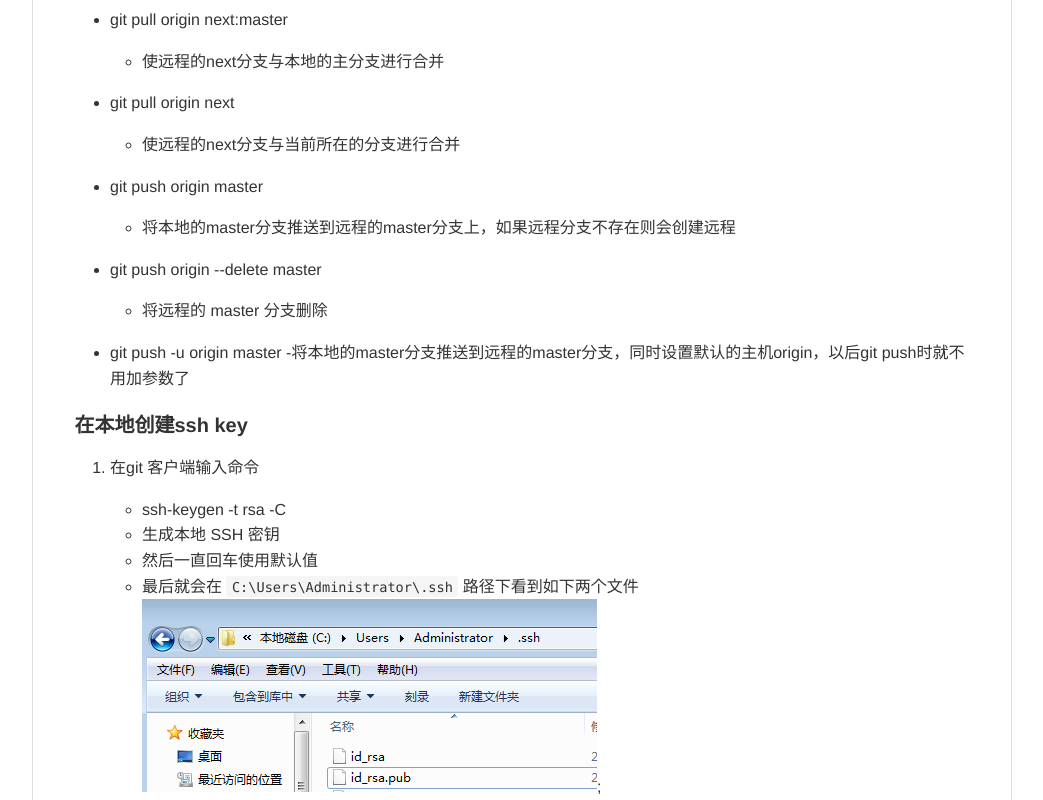
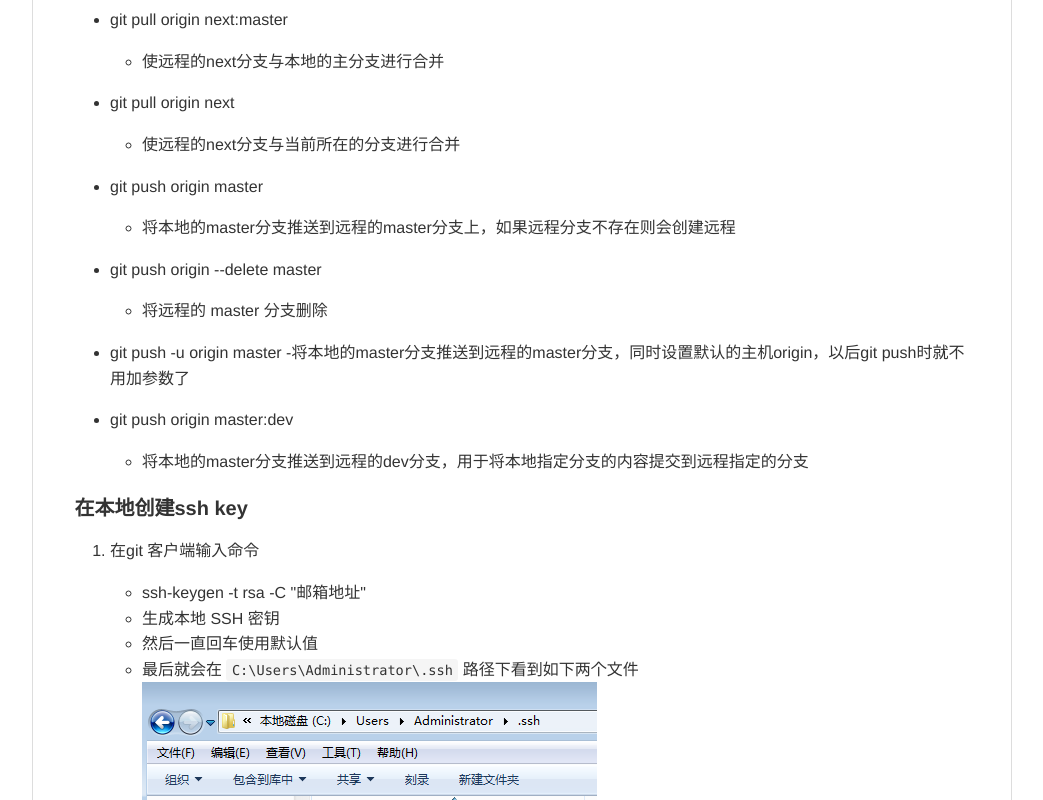
Before and after one commit to Liting1/git-test, a plain HTML site: page README.html in a window 1280 px wide. Shown: the part 11200-12000 px from the top of the page, without its empty margins (118-1161 px from the left). Drawn offline with Linux system fonts and the light colour scheme; a web font is replaced by a local one.

Commit message:
git合作开发

```diff
--- a/README.html
+++ b/README.html
@@ -1036,6 +1036,12 @@ pre {
 <p>git push -u origin master
 -将本地的master分支推送到远程的master分支，同时设置默认的主机origin，以后git push时就不用加参数了</p>
 </li>
+<li>
+<p>git push origin master:dev</p>
+<ul>
+<li>将本地的master分支推送到远程的dev分支，用于将本地指定分支的内容提交到远程指定的分支</li>
+</ul>
+</li>
 </ul>
 <h4>
 <a id="user-content-在本地创建ssh-key" class="anchor" href="#%E5%9C%A8%E6%9C%AC%E5%9C%B0%E5%88%9B%E5%BB%BAssh-key" aria-hidden="true"><span aria-hidden="true" class="octicon octicon-link"></span></a>在本地创建ssh key</h4>
@@ -1043,7 +1049,7 @@ pre {
 <li>
 <p>在git 客户端输入命令</p>
 <ul>
-<li>ssh-keygen -t rsa -C</li>
+<li>ssh-keygen -t rsa -C "邮箱地址"</li>
 </ul>
 <ul>
 <li>生成本地 SSH 密钥</li>
```
Also changed, not shown: 2 other files.
